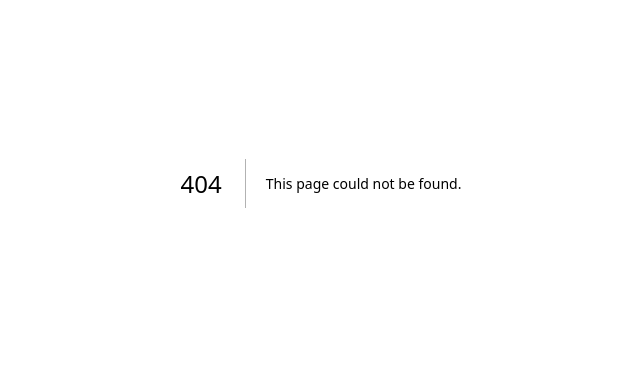
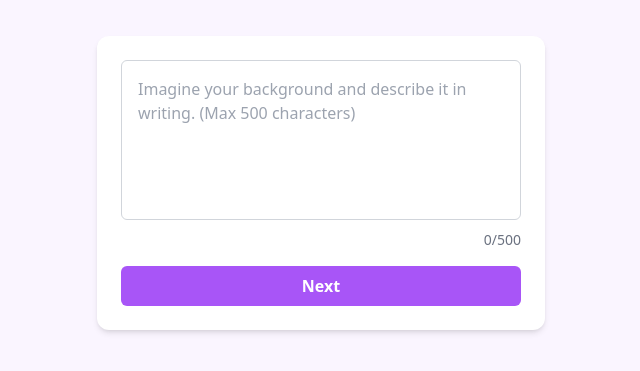
Before and after one commit to heewoneha/capstone-web, a Next.js app: page /background/text/upload in a window 1280 px wide. Before the commit this address had no page. Shown: the part 217-588 px from the top of the page, without its empty margins (319-959 px from the left). Built offline with nearby package versions, Linux system fonts and the light colour scheme.

Commit message:
feat: add a draft of selecting background tools

```diff
--- /dev/null
+++ b/pages/background/text/upload.tsx
@@ -0,0 +1,33 @@
+import { useEffect, useState } from "react";
+
+export default function BackgroundTextPage() {
+  const [text, setText] = useState("");
+  const maxLength = 500;
+
+  const handleInput = (e: React.ChangeEvent<HTMLTextAreaElement>) => {
+    setText(e.target.value);
+  };
+
+  return (
+    <div className="bg-purple-50 flex flex-col items-center justify-center min-h-screen px-4">
+      <div className="w-full max-w-md p-6 bg-white rounded-xl shadow-md">
+        <textarea
+          id="backgroundText"
+          maxLength={maxLength}
+          value={text}
+          onChange={handleInput}
+          placeholder="Imagine your background and describe it in writing. (Max 500 characters)"
+          className="w-full h-40 p-4 text-gray-700 border border-gray-300 rounded-md resize-none focus:outline-none focus:ring-2 focus:ring-purple-400"
+        ></textarea>
+        <div className="text-right text-sm text-gray-500 mt-1">
+          {text.length}/{maxLength}
+        </div>
+        <button
+          className="w-full mt-4 bg-purple-500 hover:bg-purple-600 text-white font-semibold py-2 px-4 rounded-md transition duration-200"
+        >
+          Next
+        </button>
+      </div>
+    </div>
+  );
+}
--- a/pages/draw_character.tsx
+++ b/pages/draw_character.tsx
@@ -28,7 +28,7 @@ export default function DrawPage() {
         🖌️ Draw your character!
       </h1>
 
-      {/* 도구 선택 */}
+      {/* Select tool */}
       <div className="flex gap-4 mb-4 flex-wrap justify-center">
         <button
           className={`px-4 py-2 rounded ${
--- a/pages/index.tsx
+++ b/pages/index.tsx
@@ -57,7 +57,7 @@ export default function Home() {
 
         <div className="flex justify-center mt-12">
           <button
-            onClick={() => router.push('/select_background')}
+            onClick={() => router.push('/background/index.tsx')}
             className="bg-[#AA43DE] text-white text-xl px-8 py-4 rounded-full font-semibold hover:bg-[#9329c5] transition-all shadow-md w-full max-w-md"
           >
             Let's Get Started!
```
Also changed, not shown: pages/background/image_with_text/upload.tsx (added), pages/background/index.tsx (renamed from pages/select_background.tsx), pages/background/raw_image/upload.tsx (added).
